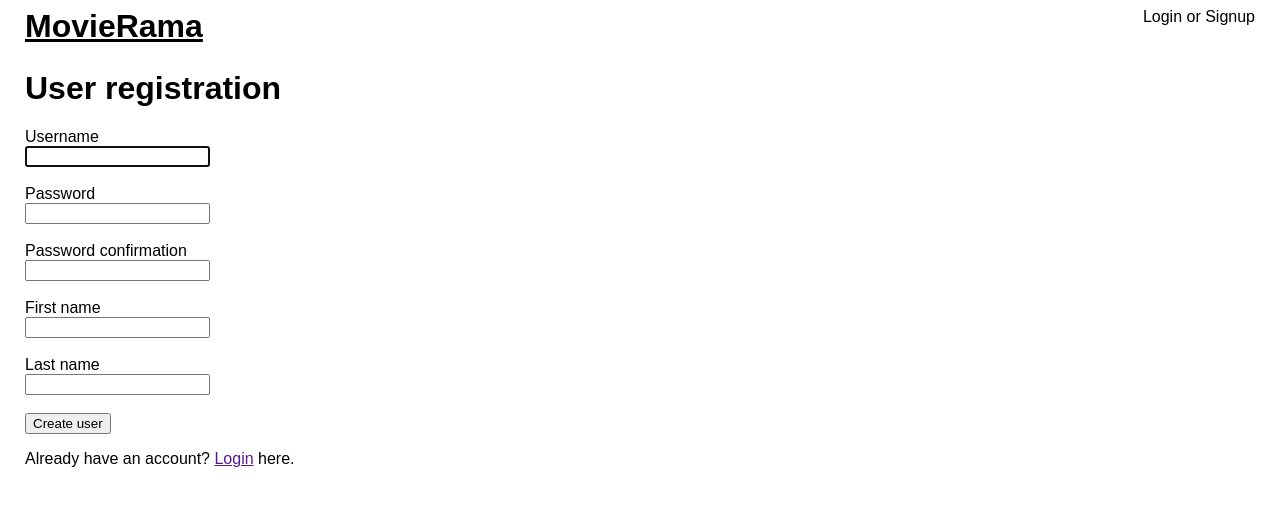
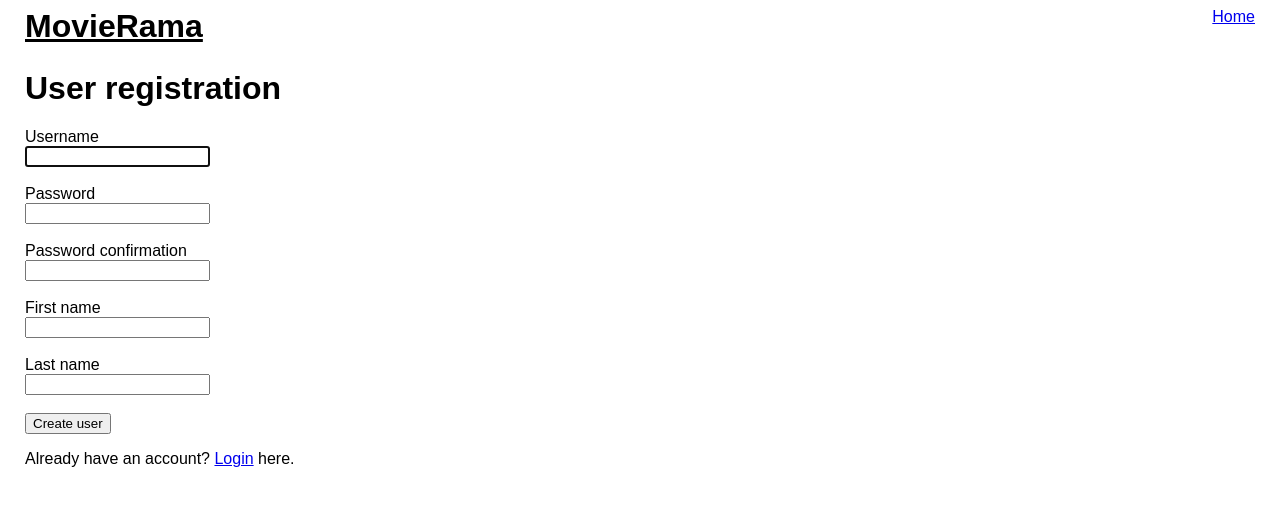
Before and after one commit to xalexakos/movierama, a Django app: page /user/registration/ in a window 1280 px wide. Shown: the top 506 px of the page. Run offline with Django 3.2, Linux system fonts and the light colour scheme.

Commit message:
- make some template blocks.

```diff
--- a/movies/templates/movies/base.html
+++ b/movies/templates/movies/base.html
@@ -12,7 +12,7 @@
 <body>
     <div class="top-bar">
         <h1 class="app-name"><a href="/">MovieRama</a></h1>
-        <span class="user"><a>Login</a> or <a>Signup</a></span>
+        {% block userinfo %}{% endblock %}
     </div>
     {% block main %}{% endblock %}
 </body>
--- a/movies/templates/movies/index.html
+++ b/movies/templates/movies/index.html
@@ -1,4 +1,7 @@
 {% extends "movies/base.html" %}
+{% block userinfo %}
+<span class="user"><a>Login</a> or <a href="/user/registration/">Signup</a></span>
+{% endblock %}
 {% block main %}
 {% load movies_extra %}
 <div class="ordering">
--- a/users/templates/users/registration.html
+++ b/users/templates/users/registration.html
@@ -1,4 +1,7 @@
 {% extends "movies/base.html" %}
+{% block userinfo %}
+<a class="user" href="/">Home</a>
+{% endblock %}
 {% block main %}
 <h1>User registration</h1>
 {% if form.errors %}
@@ -21,5 +24,5 @@
     {{ form.last_name.label }} {{ form.last_name }} <br />
     <input type="submit" value="Create user" />
 </form>
-<p>Already have an account? <a href="">Login</a> here.</p>
+<p>Already have an account? <a href="/">Login</a> here.</p>
 {% endblock %}
```
